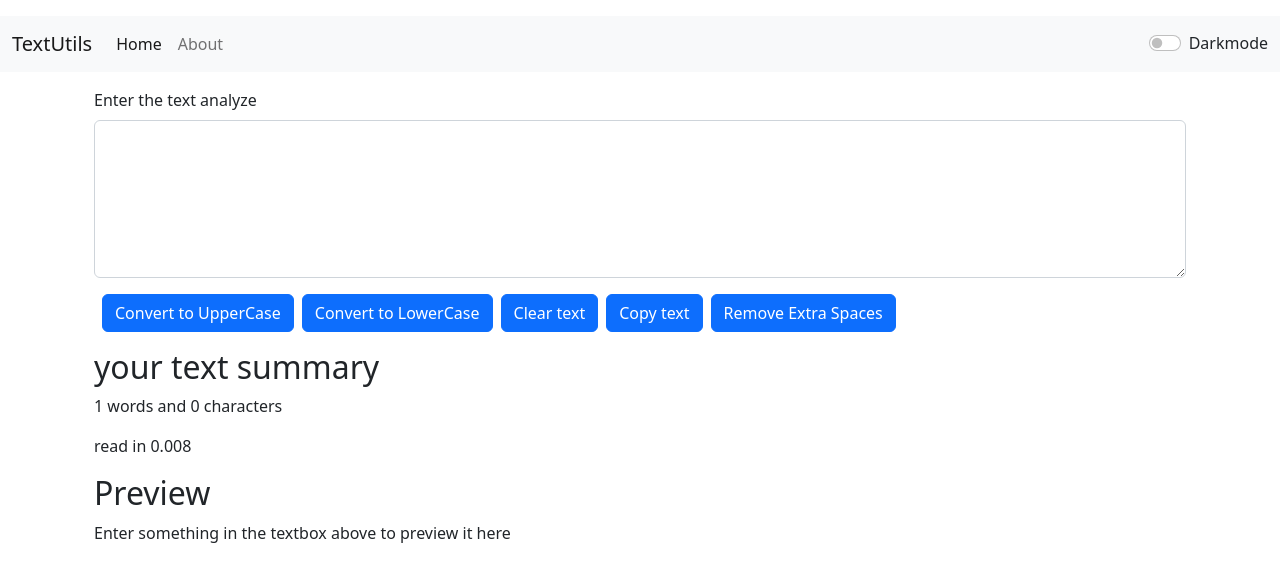
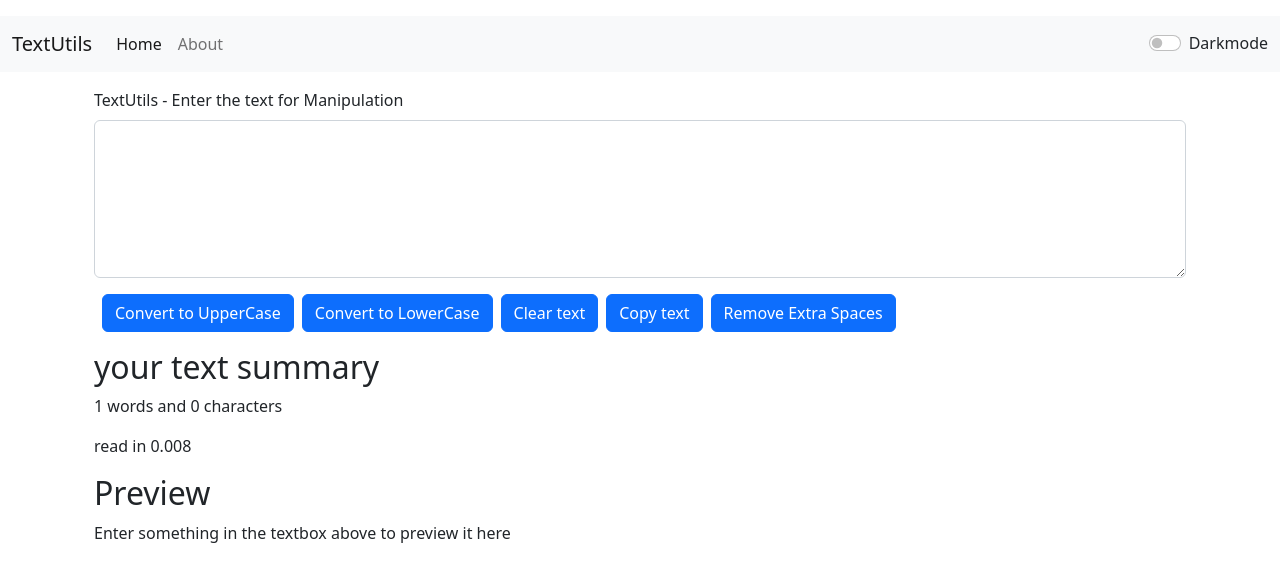
Before and after one commit to madhurikasam/TextUtils, a React (Create React App) app: page / in a window 1280 px wide. Shown: the top 582 px of the page. Built offline with nearby package versions, Linux system fonts and the light colour scheme.

Commit message:
Update App.js

```diff
--- a/src/App.js
+++ b/src/App.js
@@ -1,53 +1,3 @@
-// import React, { Component } from 'react'
-// // import LoginForm from './components/loginform'
-// // import Nav from './components/nav'
-// import Hello from './components/Hello'
-// import { BrowserRouter as Router,Switch,Route,redirect,} from "react-router-dom";
-// //import logo from './logo.svg';
-// // import './App.css';
-// import Greet from './components/Greet'
-// // import Greet1 from './components/Greet1'
-// import Message from './components/Message'
-// import Counter from './components/Counter'
-// //import React from 'react'
-// className App extends Component{
-//   // const admin={ email:"maddy@mad.com",password:"mad@123"}
-//   // const [user, setUser] = useState({name:"",email:""});
-//   // const[error,setError]=useState("");
-//   // const Login=details =>{
-//   //   console.log(details);
-//   // }
-//   // const Logout=() =>{
-//   //   console.log("Logout");
-//   // }
-//   render(){
-//   return (
-//     <div classNameName="App">
-//        {/* {(user.email!="")?(
-//         <div classNameName="welcome">
-//           <h2>Welcome, <span>{user.name}</span></h2>
-//           <button>Logout</button>
-//         </div>
-//        ):(
-//         <LoginForm/>
-//        )
-//        } */}
-//        {/* <LoginForm/> */}
-//        {/* <Greet name='madhuri' othername='minni'>
-//           <button>Action</button>
-//        </Greet>
-//        <Greet name='srina' othername='bunny'>
-//           <p>sister</p>
-//        </Greet> */}
-//        {/* <Hello/> */}
-//        {/* <Message/> */}
-//        <Counter/>
-//     </div>
-//   );
-// }
-// }
-
-// export default App;
 import './App.css';
 import Navbar from './components/Navbar' ;
  import TextForm from './components/TextForm' ;
@@ -71,18 +21,18 @@ function App(){
         setAlert(null);
       },2000);
   }
-  const handlemode=()=>{
+  const handlemode=(cls)=>{
     if(mode==='light'){
       setmode('dark')
       document.body.style.backgroundColor='black';
       setalert("Dark mode has been enabled","success");
-      document.title="TextUtils - Dark Mode";
+      //document.title="TextUtils - Dark Mode";
     }
     else{
       setmode('light')
       document.body.style.backgroundColor='white';
       setalert("Light mode has been enabled","success");
-      document.title="TextUtils - Light Mode";
+      //document.title="TextUtils - Light Mode";
     }
   }
   return(
@@ -92,15 +42,14 @@ function App(){
     <Alert alert={alert}   />
     <div className="container my-3">
       <Routes>
-        <Route path="About" element={<About />}/>
+        <Route path="About" element={<About mode={mode}/>}/>
 
-        <Route path="/" element={<TextForm setalert={setalert} heading="Enter the text analyze" mode={mode}/>}/>
+        <Route path="/" element={<TextForm setalert={setalert} heading="TextUtils - Enter the text for Manipulation" mode={mode}/>}/>
 
       </Routes>
-        {/* <TextForm setalert={setalert} heading="Enter the text analyze" mode={mode}/> */}
-        {/* <About/> */}
+
     </div>
-    {/* <About/> */}
+
     </Router>
 
     </>
```
